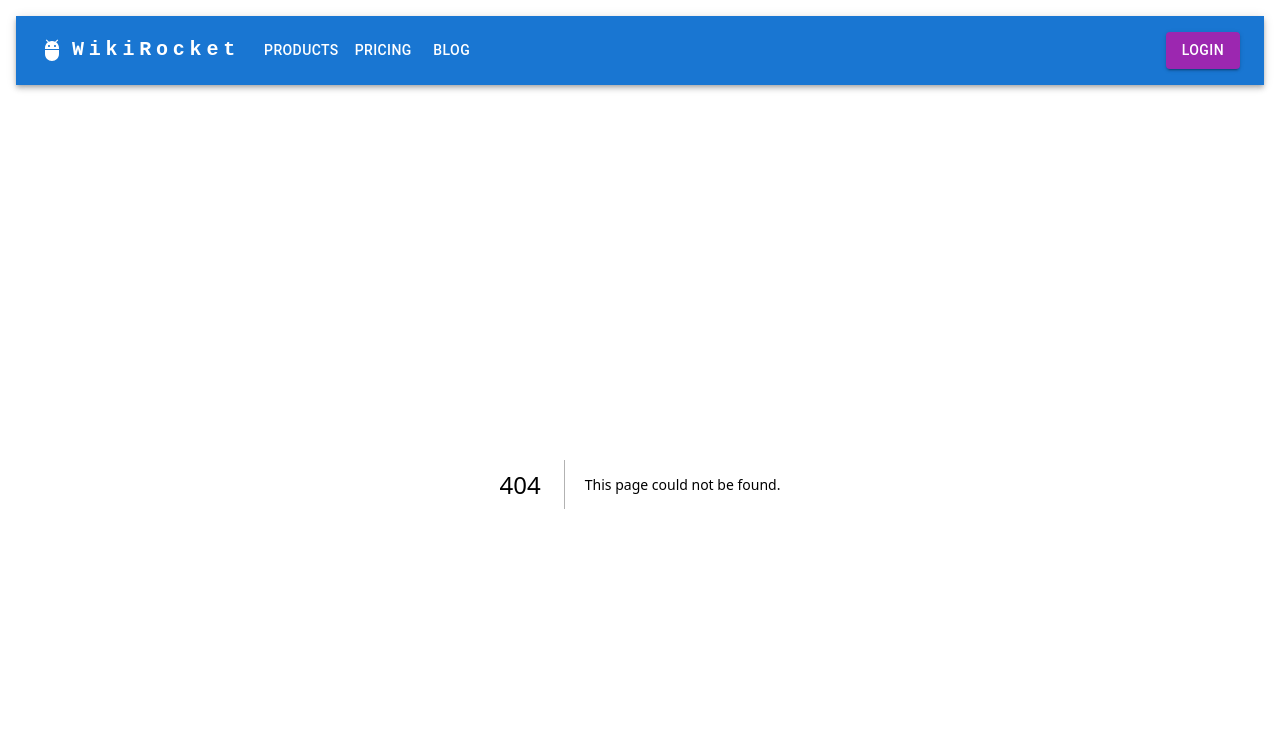
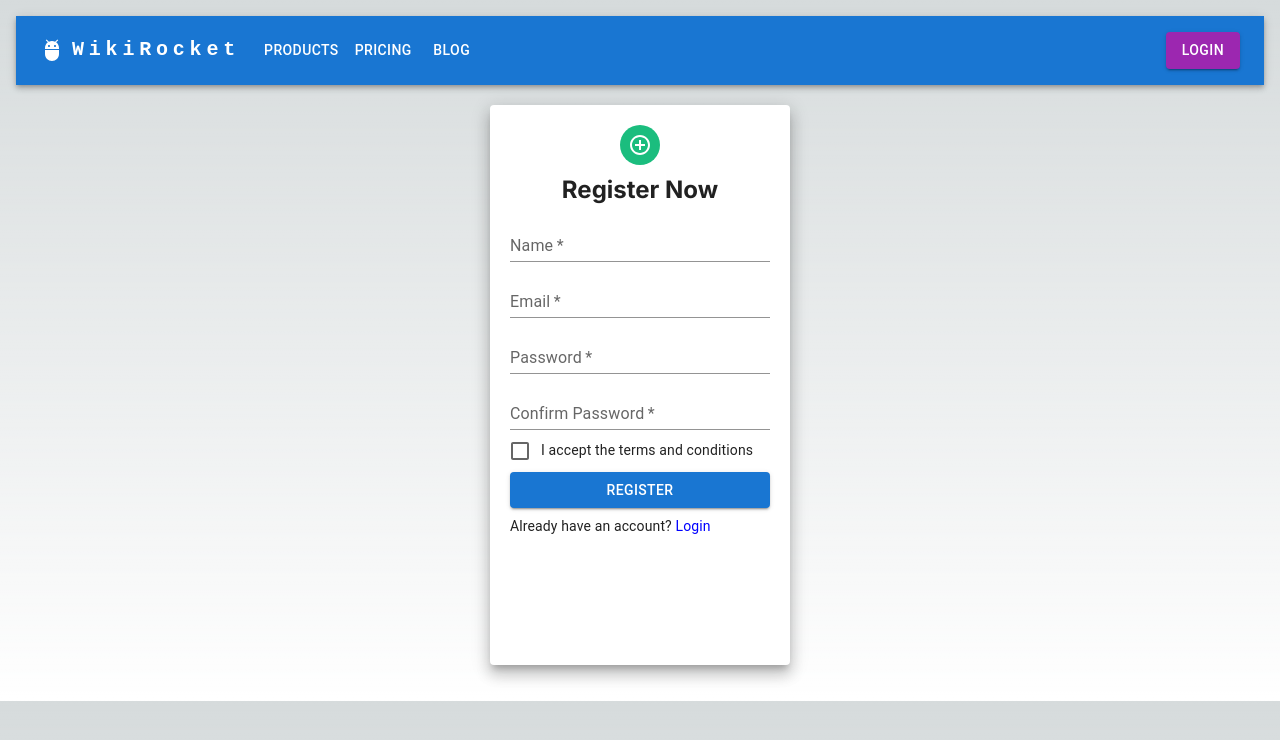
Before and after one commit to srafsan/job_portal, a Next.js app in the folder frontend/: page /register in a window 1280 px wide. Before the commit this address had no page. Shown: the top 740 px of the page. Built offline with nearby package versions, Linux system fonts and the light colour scheme.

Commit message:
Registration form implemented

```diff
--- /dev/null
+++ b/frontend/src/app/register/layout.tsx
@@ -0,0 +1,19 @@
+import React from "react";
+import type {Metadata} from "next";
+
+export const metadata: Metadata = {
+  title: "Material UI",
+  description: "This is Material UI page",
+};
+
+export default function RegisterLayout({
+                                         children,
+                                       }: {
+  children: React.ReactNode;
+}) {
+  return (
+    <>
+      <main>{children}</main>
+    </>
+  );
+}
--- /dev/null
+++ b/frontend/src/app/register/page.tsx
@@ -0,0 +1,84 @@
+"use client";
+import React from "react";
+import Link from "next/link";
+import {
+  Grid,
+  Paper,
+  Avatar,
+  Box,
+  TextField,
+  Stack,
+  FormControlLabel,
+  Checkbox,
+  Button,
+  Typography
+} from "@mui/material";
+import AddCircleOutlineOutlinedIcon from '@mui/icons-material/AddCircleOutlineOutlined';
+
+const LoginPage = () => {
+  const paperStyle = {
+    padding: 20,
+    height: "70vh",
+    width: 300,
+    margin: "20px auto",
+  };
+  // throw new Error("Not today");
+  return (
+    <>
+      <Grid>
+        <Paper elevation={10} style={paperStyle}>
+          <Box display="flex" flexDirection="column" alignItems="center">
+            <Avatar style={{backgroundColor: "#1bbd7e"}}>
+              <AddCircleOutlineOutlinedIcon/>
+            </Avatar>
+            <h2 style={{margin: "10px"}}>Register Now</h2>
+          </Box>
+          <Box>
+            <Stack spacing={1}>
+              <TextField
+                label="Name"
+                placeholder="Enter Name"
+                variant="standard"
+                fullWidth
+                required
+              />
+              <TextField
+                label="Email"
+                placeholder="Enter Email"
+                variant="standard"
+                type="email"
+                fullWidth
+                required
+              />
+              <TextField
+                label="Password"
+                placeholder="Enter Password"
+                variant="standard"
+                type="password"
+                fullWidth
+                required
+              />
+              <TextField
+                label="Confirm Password"
+                placeholder="Enter Password"
+                variant="standard"
+                type="password"
+                fullWidth
+                required
+              />
+            </Stack>
+            <FormControlLabel control={<Checkbox/>} label={<Typography fontSize={14}>I accept the terms and conditions</Typography>}/>
+            <Button type="submit" variant="contained" color="primary" fullWidth>Register</Button>
+          </Box>
+          <Stack spacing={1} marginTop={1}>
+            <Typography fontSize={14}>Already have an account?
+              <Link href="/login" style={{color: "blue"}}> Login</Link>
+            </Typography>
+          </Stack>
+        </Paper>
+      </Grid>
+    </>
+  );
+};
+
+export default LoginPage;
```
